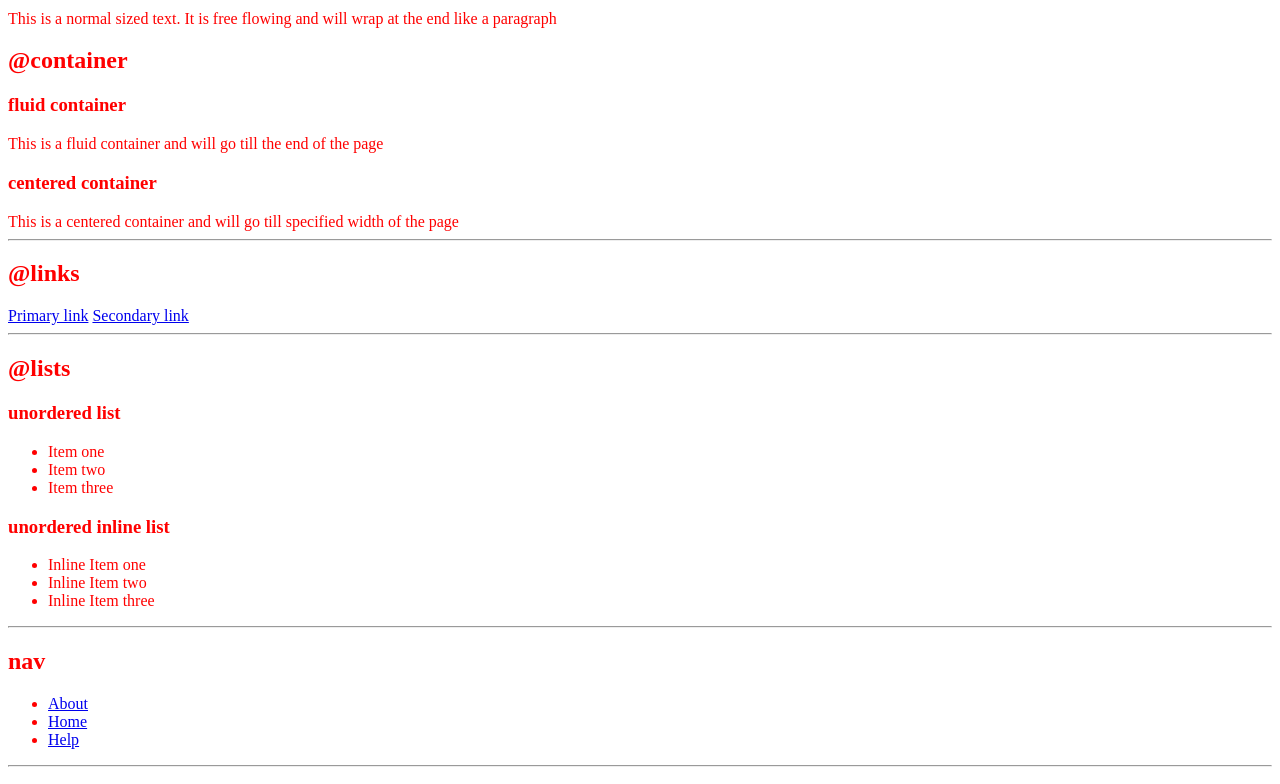
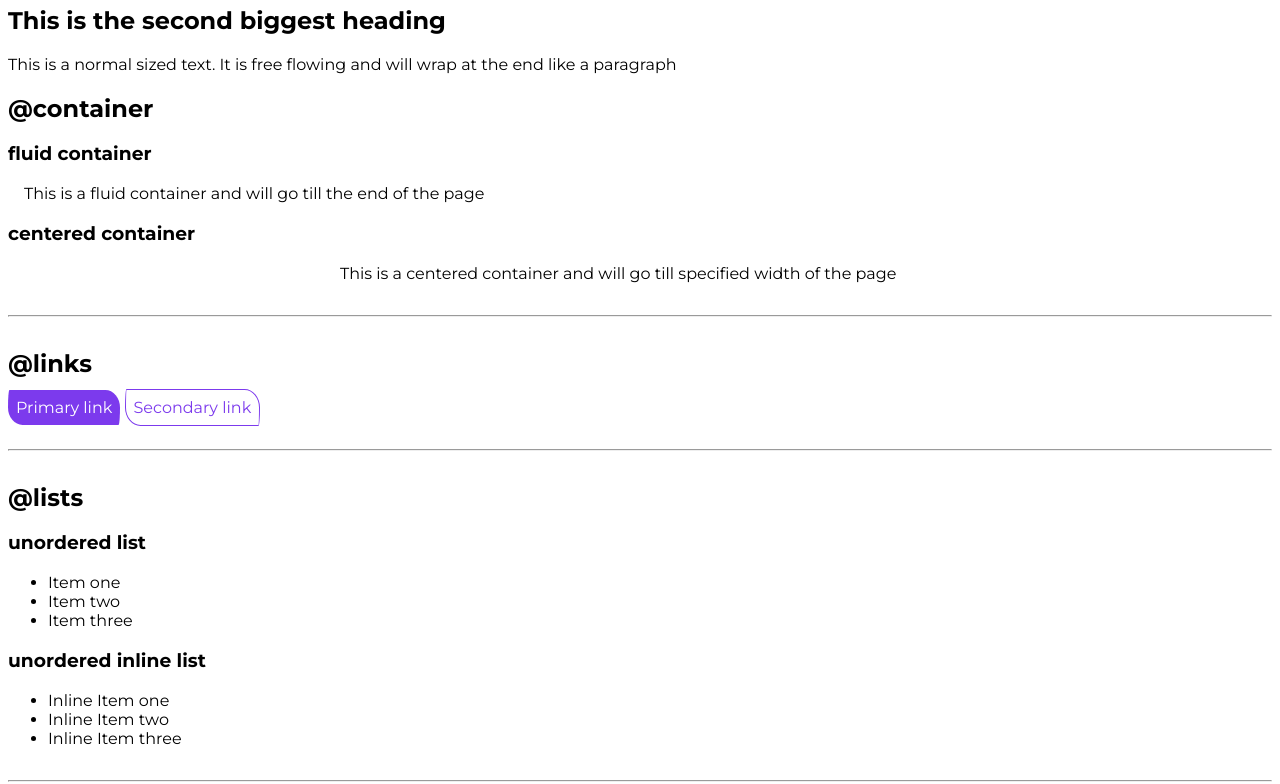
Before and after one commit to jkp-1/HTML-basics, a plain HTML site: page index.html in a window 1280 px wide. Shown: the part 272-1056 px from the top of the page. Drawn offline with Linux system fonts and the light colour scheme.

Commit message:
style: added styles to links

```diff
--- a/index.html
+++ b/index.html
@@ -5,7 +5,7 @@
     <meta http-equiv="X-UA-Compatible" content="IE=edge">
     <meta name="viewport" content="width=device-width, initial-scale=1.0">
     <title>Component Library</title>
-    <link href = "styles.css" rel = "stylesheet">
+    <link href="styles.css" rel="stylesheet">
 </head>
 <body>
     <h1>JKP's component library</h1>
@@ -26,18 +26,18 @@
 
     <h3>fluid container</h3>
 
-    <div>This is a fluid container and will go till the end of the page</div>
+    <div class= "container">This is a fluid container and will go till the end of the page</div>
 
     <h3>centered container</h3>
 
-    <div>This is a centered container and will go till specified width of the page</div>
+    <div class= "container container-center">This is a centered container and will go till specified width of the page</div>
 
     <hr>
 
     <h2>@links</h2>
 
-    <a href="/">Primary link</a>
-    <a href="/">Secondary link</a>
+    <a class="link link-primary" href="/">Primary link</a>
+    <a class="link link-secondary" href="/">Secondary link</a>
 
     <hr>
 
--- a/styles.css
+++ b/styles.css
@@ -1,3 +1,41 @@
+@import url('https://fonts.googleapis.com/css2?family=Montserrat:wght@700&display=swap');
+
+@import url('https://fonts.googleapis.com/css2?family=Montserrat:wght@400;700&display=swap');
 body{
-    color : red;
+    font-family: 'Montserrat', sans-serif;
+
 }
+hr{
+    margin: 2rem 0rem;
+}
+
+:root{
+    --primary-color :#7C3AED;
+}
+
+.container{
+    padding:  0em 1em;
+}
+
+.container-center{
+    max-width: 600px;
+    margin: auto;
+}
+
+.link{
+    text-decoration: none;
+    padding:0.5em;
+}
+
+.link-primary{
+    background-color: var(--primary-color);
+    border-radius: 10px 100px / 120px; ;
+    color: white;
+
+}
+.link-secondary{
+    border: 1px solid var(--primary-color);
+    border-radius: 10px 100px / 120px;;
+    color:var(--primary-color);
+
+}
```
